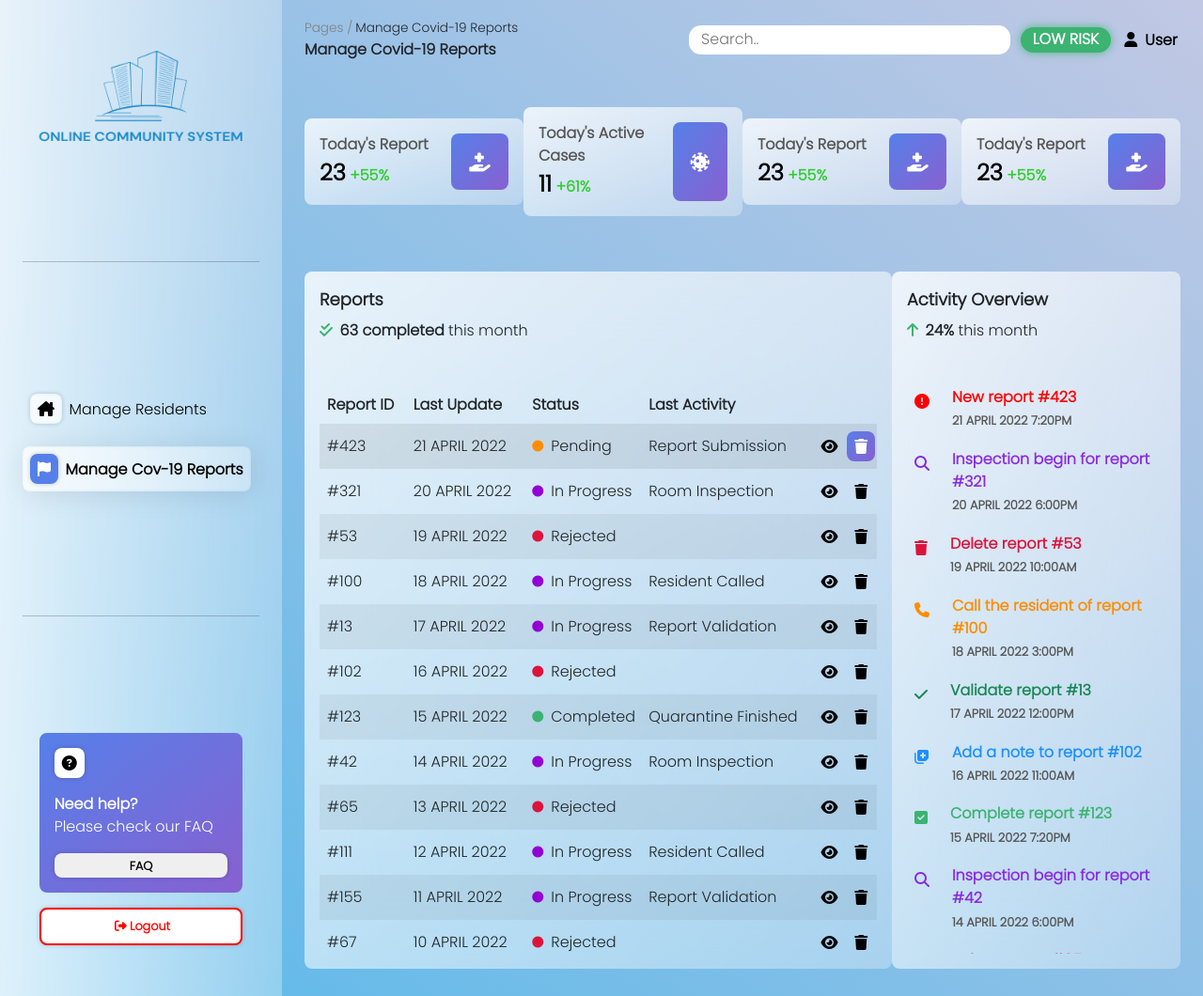
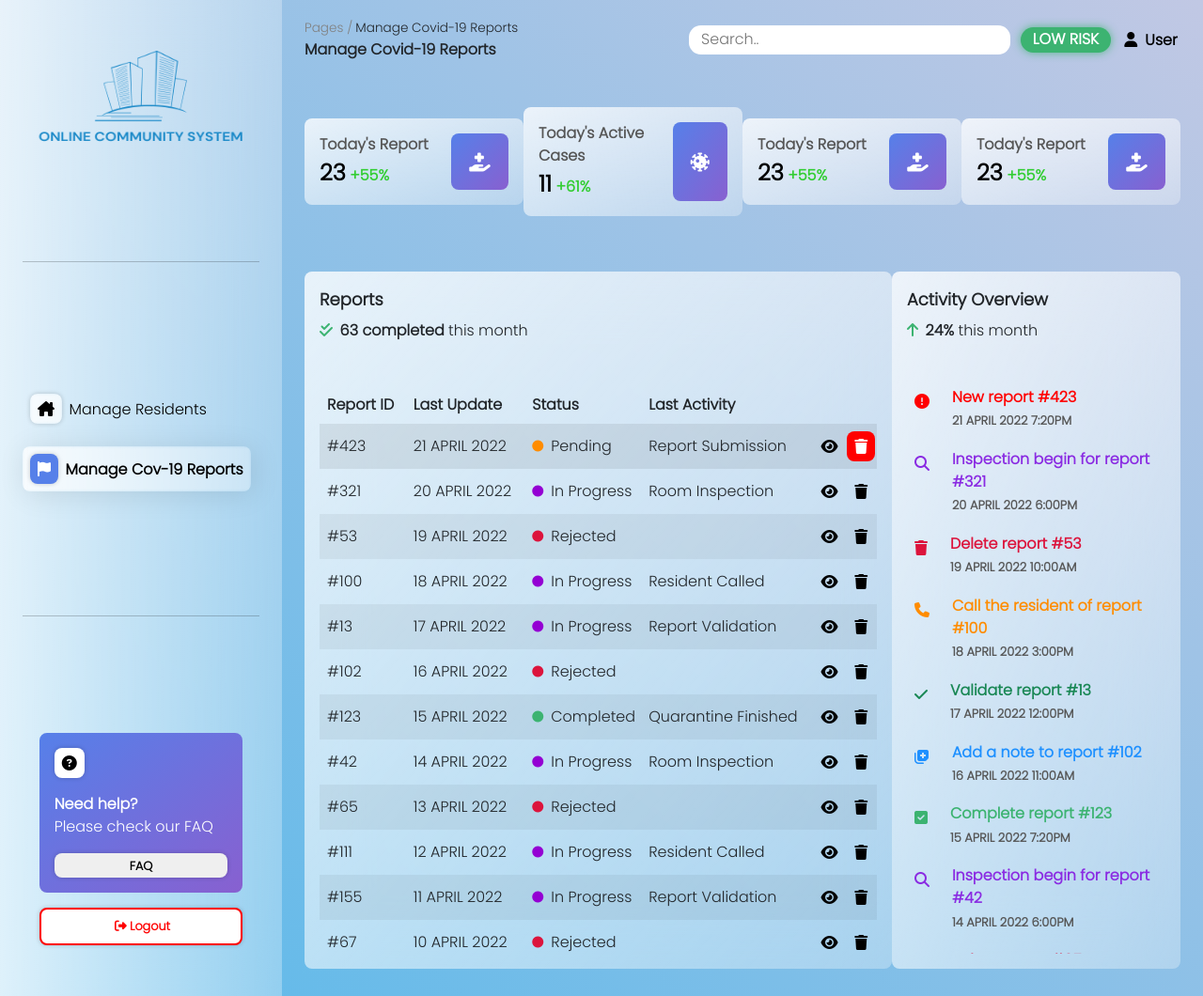
Before and after one commit to mekukun/OC-Team1, a PHP site: page /admin/managecovreport.html in a window 1280 px wide, with the pointer over the restyled element. Shown: the whole page at 94% size. Run offline with PHP 8.4, Linux system fonts and the light colour scheme; some libraries are stand-ins or nearby versions.

Commit message:
Add red color to delete button

```diff
--- a/assets/css/stylesheet.css
+++ b/assets/css/stylesheet.css
@@ -400,6 +400,10 @@ a {
   background: linear-gradient(to right bottom, #5680e9, #8860d0);
 }
 
+.managecovreport td button.deletereportbutton:hover {
+  background: red !important;
+}
+
 #newreport {
   color: red;
 }
```
